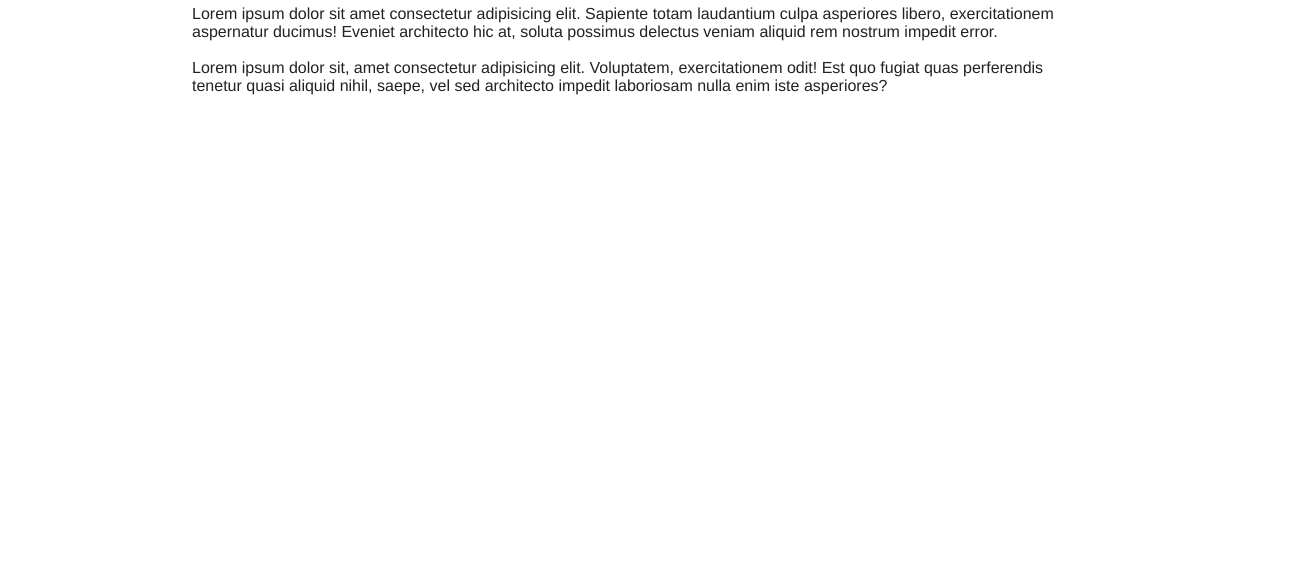
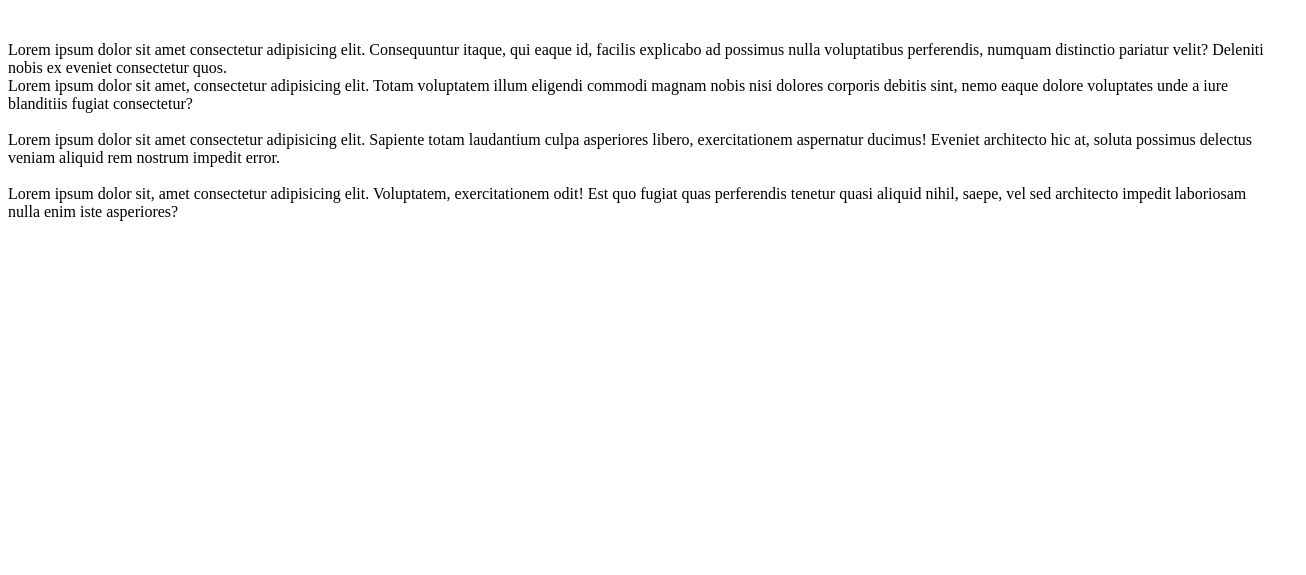
Before and after one commit to DaviPeter/EX007-Media-Queries-Repositorio, a plain HTML site: page index.html in a window 1280 px wide. Shown: the part 225-800 px from the top of the page, 1306 px wide, since content can reach past the window. Drawn offline with Linux system fonts and the light colour scheme.

Commit message:
novo site 07

```diff
--- a/index.html
+++ b/index.html
@@ -6,7 +6,7 @@
     <meta name="viewport" content="width=device-width, initial-scale=1.0">
     <title>Media Query</title>
     <link rel="stylesheet" href="style/tela.css" media="screen and (min-width: 1300px)">
-    <link rel="stylesheet" href="style/telas2.css" media="screen and (min-width: 100px)">
+    <link rel="stylesheet" href="style/telas2.css" media="screen and (max-width: 560px)">
     <!--"media" é o mediatype é o que configura para que tipo de dispositivo o arquivo vai ser mostrado-->
     <!--"media features" é o que está dentro dos parenteses -->
 </head>
```
